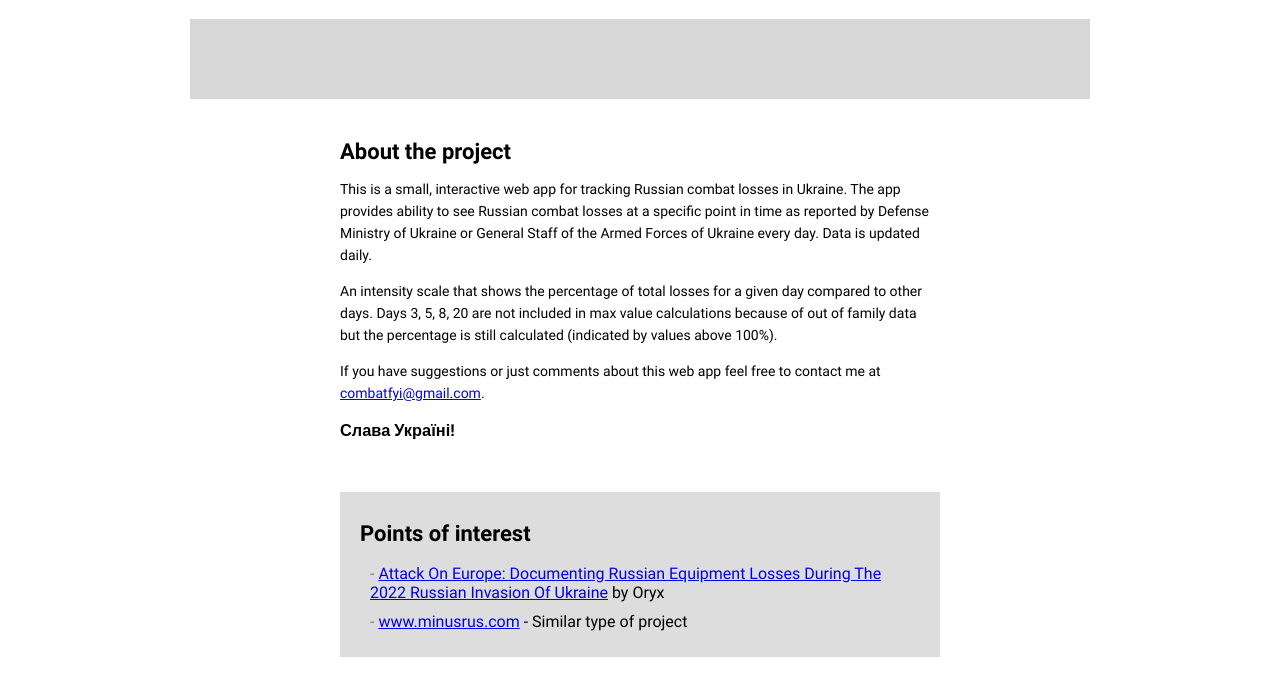
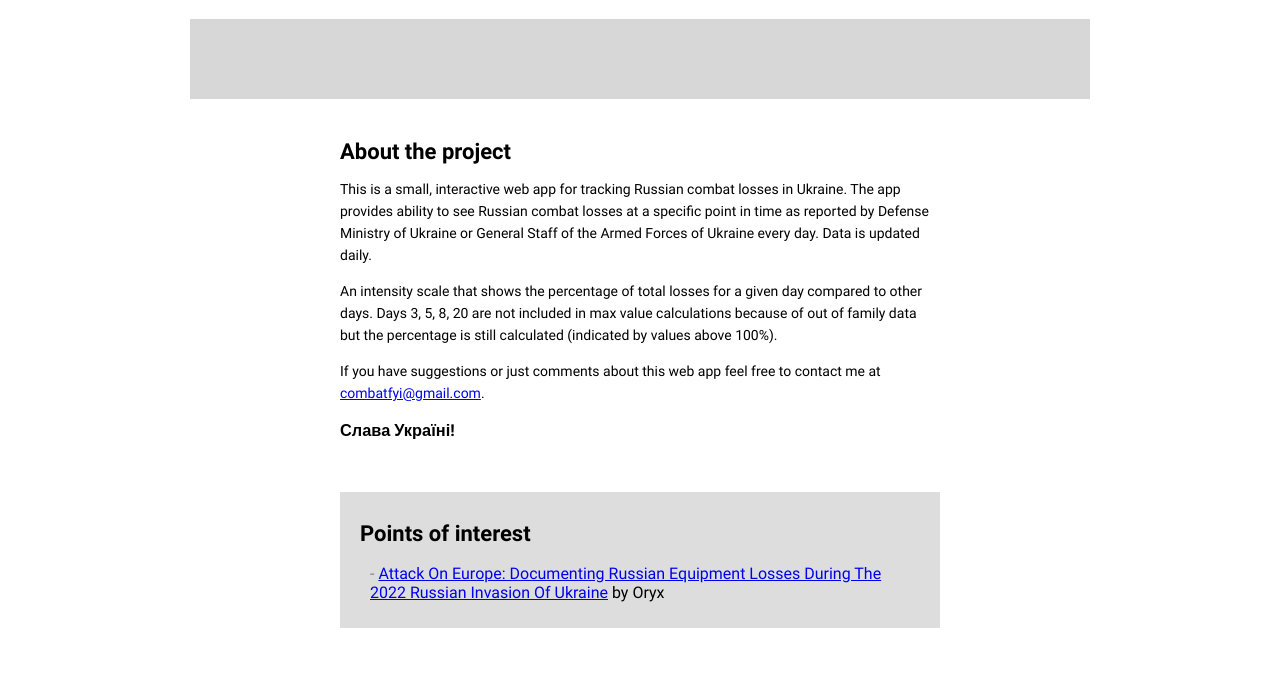
Before and after one commit to Larzs/rus-losses-tracker, a website built with Vite: page index.html in a window 1280 px wide. Shown: the part 677-1362 px from the top of the page. Built offline with nearby package versions, Linux system fonts and the light colour scheme.

Commit message:
Remove dead link

```diff
--- a/index.html
+++ b/index.html
@@ -446,9 +446,6 @@
 					<li class="links__list-item">
 						<a target="_blank" href="https://www.oryxspioenkop.com/2022/02/attack-on-europe-documenting-equipment.html">Attack On Europe: Documenting Russian Equipment Losses During The 2022 Russian Invasion Of Ukraine</a> by Oryx
 					</li>
-					<li class="links__list-item">
-						<a target="_blank" href="https://www.minusrus.com/">www.minusrus.com</a> - Similar type of project
-					</li>
 				</ul>
 			</div>
 		</main>
```
